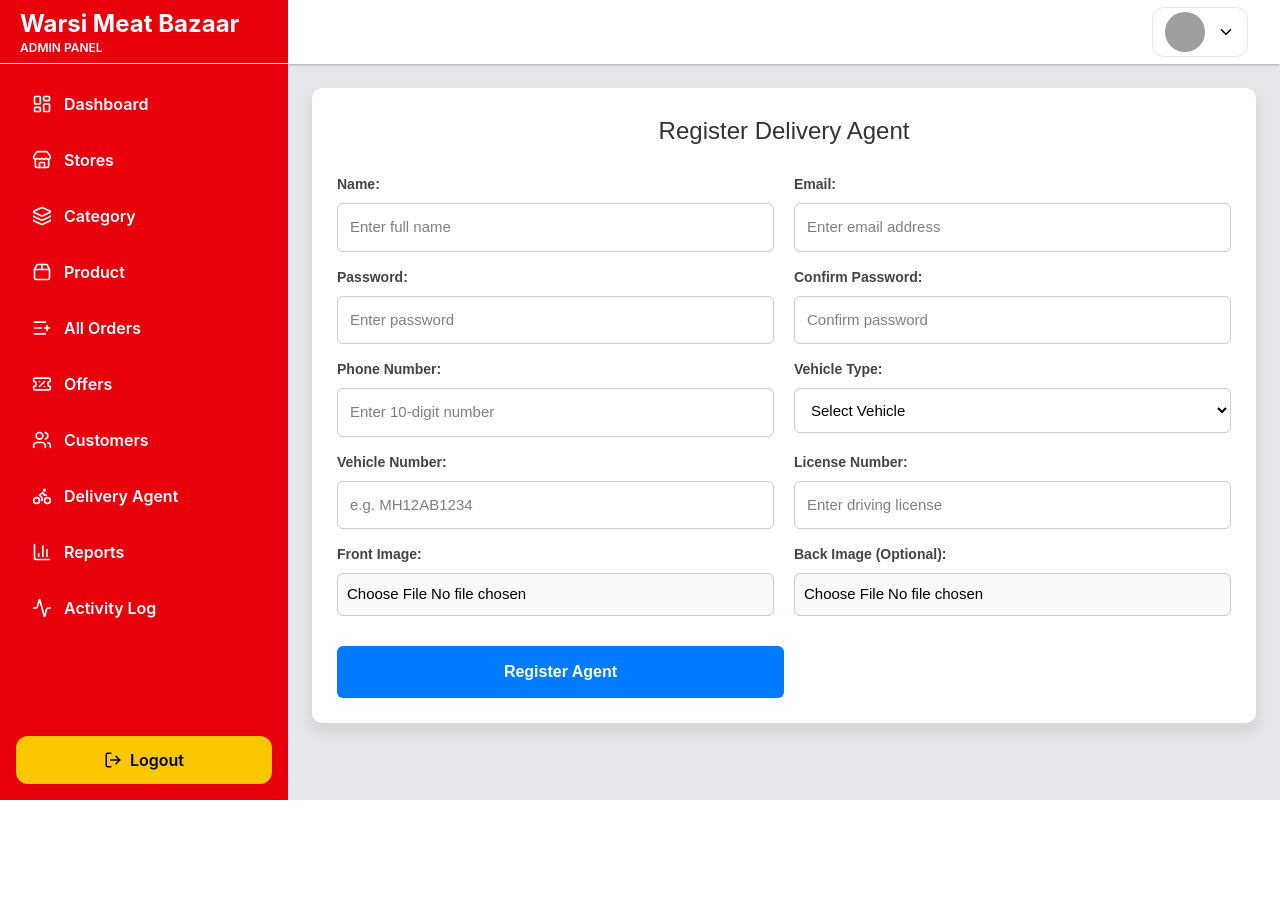
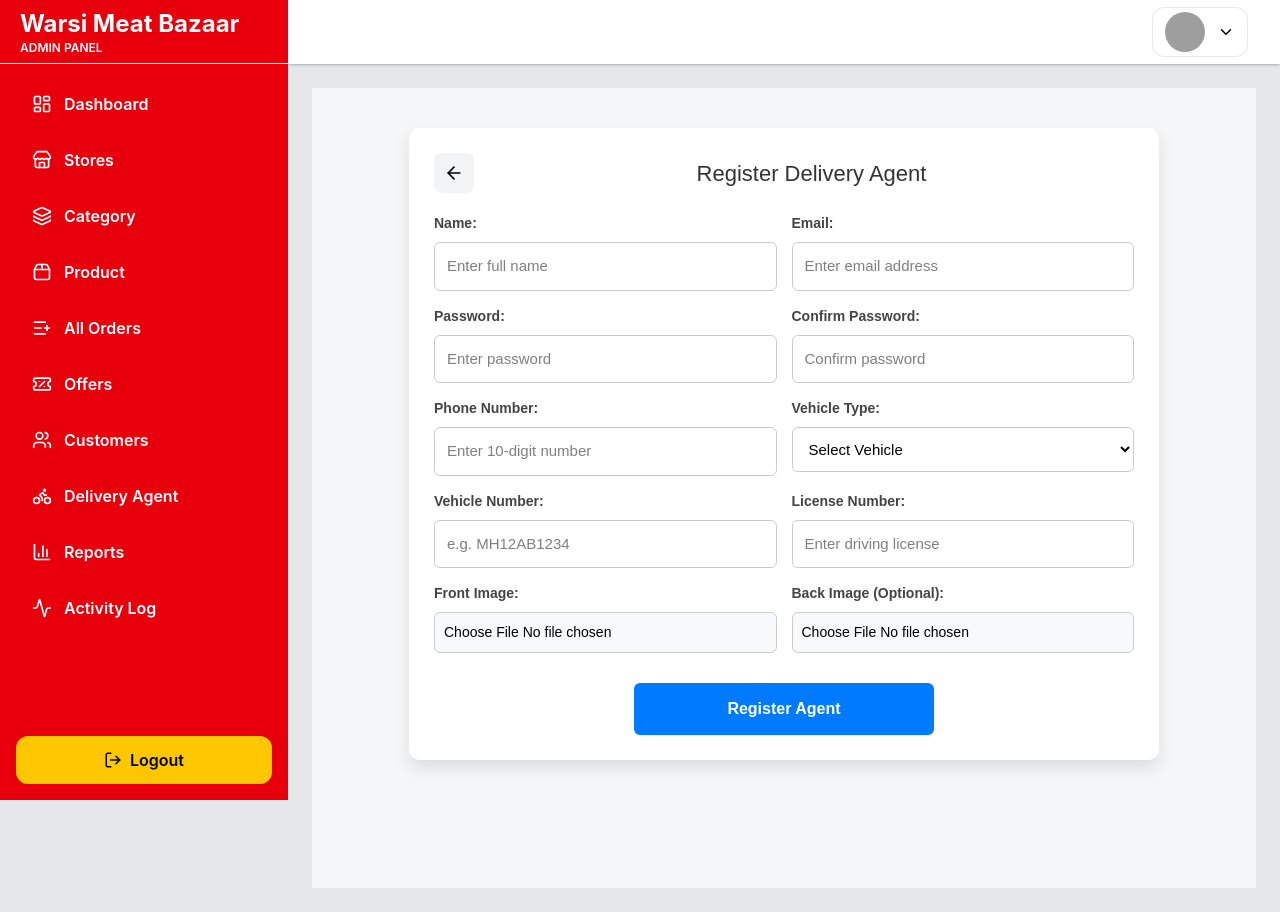
Before and after one commit to 1008pawan/warsi-meat-bazaar, a React (Vite) app: page /admin/register-delivery-agent in a window 1280 px wide. Before the commit the page ends 800 px from the top, so only its background shows below. Built offline with nearby package versions, Linux system fonts and the light colour scheme; grey boxes are pictures that could not be loaded.

Commit message:
registerda

```diff
--- a/src/admin/pages/ManageDeliveryAgent/RegisterDeliveryAgent.jsx
+++ b/src/admin/pages/ManageDeliveryAgent/RegisterDeliveryAgent.jsx
@@ -1,7 +1,10 @@
 import React, { useState } from 'react';
 import { useRegisterAgent } from "../../../hooks/useRegisterAgent";
+import { useNavigate } from 'react-router-dom';
+import { ArrowLeft } from 'lucide-react'; // Added missing import
 
 const RegisterDeliveryAgent = () => {
+  const navigate = useNavigate();
 
   const [formData, setFormData] = useState({
     name: '',
@@ -19,7 +22,6 @@
   const [message, setMessage] = useState({ text: '', type: '' });
   const { mutate, isPending } = useRegisterAgent();
 
-
   const handleChange = (e) => {
     const { name, value } = e.target;
     setFormData(prevState => ({
@@ -27,7 +29,6 @@
       [name]: value
     }));
   };
-
 
   const handleFileChange = (e) => {
     const { name, files } = e.target;
@@ -46,7 +47,6 @@
       return;
     }
 
-
     const payload = new FormData();
     payload.append('name', formData.name);
     payload.append('email', formData.email);
@@ -57,14 +57,12 @@
     payload.append('vehicle_number', formData.vehicle_number);
     payload.append('license_number', formData.license_number);
 
-
     if (formData.front_image) {
       payload.append('front_image', formData.front_image);
     }
     if (formData.back_image) {
       payload.append('back_image', formData.back_image);
     }
-
 
     mutate(payload, {
       onSuccess: (data) => {
@@ -77,10 +75,20 @@
   };
 
   const styles = {
+    wrapper: {
+      width: '100%',
+      minHeight: '100vh',
+      backgroundColor: '#f4f6f8',
+      padding: '20px',
+      boxSizing: 'border-box',
+      display: 'flex',
+      justifyContent: 'center',
+      alignItems: 'flex-start'
+    },
     container: {
       width: '100%',
-      // maxWidth: '700px',
-      // margin: '40px auto',
+      maxWidth: '750px',
+      margin: '20px auto',
       padding: '25px',
       backgroundColor: '#ffffff',
       borderRadius: '10px',
@@ -88,11 +96,30 @@
       boxSizing: 'border-box',
       fontFamily: 'Arial, sans-serif'
     },
+    headerWrapper: {
+      display: 'flex',
+      alignItems: 'center',
+      marginBottom: '20px',
+      gap: '15px'
+    },
+    backButton: {
+      width: '40px',
+      height: '40px',
+      borderRadius: '8px',
+      backgroundColor: '#f1f3f5',
+      display: 'flex',
+      alignItems: 'center',
+      justifyContent: 'center',
+      cursor: 'pointer',
+      border: 'none',
+      transition: 'background-color 0.2s'
+    },
     title: {
-      textAlign: 'center',
-      marginBottom: '25px',
+      margin: 0,
       color: '#333',
-      fontSize: '24px'
+      fontSize: '22px',
+      flexGrow: 1,
+      textAlign: 'center'
     },
     formGroup: {
       display: 'flex',
@@ -113,7 +140,8 @@
       boxSizing: 'border-box',
       fontSize: '15px',
       outline: 'none',
-      transition: 'border-color 0.3s'
+      transition: 'border-color 0.3s',
+      backgroundColor: '#fff'
     },
     fileInput: {
       width: '100%',
@@ -121,13 +149,18 @@
       borderRadius: '6px',
       border: '1px solid #ccc',
       boxSizing: 'border-box',
-      fontSize: '15px',
+      fontSize: '14px',
       backgroundColor: '#f8f9fa'
     },
+    buttonContainer: {
+      display: 'flex',
+      justifyContent: 'center',
+      width: '100%'
+    },
     button: {
-      width: '50%',
+      width: '100%',
+      maxWidth: '300px',
       padding: '14px',
-      margin: '20px auto 0',
       backgroundColor: isPending ? '#6c757d' : '#007BFF',
       color: 'white',
       border: 'none',
@@ -151,17 +184,29 @@
     row: {
       display: 'flex',
       flexWrap: 'wrap',
-      gap: '20px'
+      gap: '15px'
     },
     col: {
-      flex: '1 1 300px',
+      flex: '1 1 280px',
       boxSizing: 'border-box'
     }
   };
 
   return (
+    <div style={styles.wrapper}>
       <div style={styles.container}>
+
+        <div style={styles.headerWrapper}>
+          <button
+            type="button"
+            onClick={() => navigate(-1)}
+            style={styles.backButton}
+            title="Go Back"
+          >
+            <ArrowLeft size={20} />
+          </button>
           <h2 style={styles.title}>Register Delivery Agent</h2>
+        </div>
 
         {message.text && <div style={styles.message}>{message.text}</div>}
 
@@ -236,12 +281,10 @@
             </div>
           </div>
 
-        {/* Naye Image Upload Fields */}
           <div style={styles.row}>
             <div style={styles.col}>
               <div style={styles.formGroup}>
                 <label style={styles.label}>Front Image:</label>
-              {/* Note: onChange me handleFileChange ka use kiya hai */}
                 <input type="file" accept="image/*" name="front_image" onChange={handleFileChange} required style={styles.fileInput} />
               </div>
             </div>
@@ -254,11 +297,14 @@
             </div>
           </div>
 
+          <div style={styles.buttonContainer}>
             <button type="submit" disabled={isPending} style={styles.button}>
               {isPending ? 'Registering...' : 'Register Agent'}
             </button>
+          </div>
 
         </form>
+      </div>
     </div>
   );
 };
--- a/src/admin/ui/DashboardListDetails.jsx
+++ b/src/admin/ui/DashboardListDetails.jsx
@@ -8,11 +8,11 @@
     <div className="fixed inset-0 z-50 bg-black/60 backdrop-blur-sm flex items-center justify-center p-4">
       <div className="bg-white w-full max-w-6xl max-h-[92vh] rounded-3xl overflow-hidden shadow-2xl">
         {/* Header */}
-        <div className="sticky top-0 z-20 bg-white border-b border-zinc-300 px-8 py-5 flex items-center justify-between">
+        <div className="sticky top-0 z-20 bg-red-500 border-b border-zinc-300 px-8 py-5 flex items-center justify-between">
           <div>
-            <h2 className="text-2xl font-bold text-gray-800">Order Details</h2>
+            <h2 className="text-2xl font-bold text-white">Order Details</h2>
 
-            <p className="text-gray-500 mt-1">{order.order_number}</p>
+            <p className="text-white mt-1">{order.order_number}</p>
           </div>
 
           <div className="flex items-center gap-4">
@@ -20,9 +20,9 @@
               className={`px-4 py-1 rounded-full text-sm font-semibold capitalize
               ${
                 order.status === "delivered"
-                  ? "bg-green-100 text-green-700"
+                 ? "bg-yellow-400 text-black-700"
                   : order.status === "pending"
-                    ? "bg-yellow-100 text-yellow-700"
+                    ?"bg-green-100 text-green-700"
                     : "bg-red-100 text-red-700"
               }`}
             >
@@ -31,7 +31,7 @@
 
             <button
               onClick={onClose}
-              className="rounded-xl p-2 hover:bg-gray-100 cursor-pointer"
+              className="rounded-xl p-2 bg-white hover:bg-gray-300 cursor-pointer"
             >
               <X size={22} />
             </button>
@@ -91,18 +91,18 @@
 
               <Info label="Store ID" value={order.store_id} />
 
-              <Info
+              {/* <Info
                 label="Delivery Agent ID"
                 value={order.delivery_agent_id || "-"}
-              />
+              /> */}
 
-              <Info label="Offer ID" value={order.offer_id || "-"} />
+              {/* <Info label="Offer ID" value={order.offer_id || "-"} /> */}
 
-              <Info label="Referral ID" value={order.referral_id || "-"} />
+              {/* <Info label="Referral ID" value={order.referral_id || "-"} /> */}
 
-              <Info label="Notes" value={order.notes || "-"} />
+              {/* <Info label="Notes" value={order.notes || "-"} /> */}
 
-              <Info label="Delivered OTP" value={order.delivered_otp || "-"} />
+              {/* <Info label="Delivered OTP" value={order.delivered_otp || "-"} /> */}
 
               <Info label="Delivered At" value={order.delivered_at || "-"} />
 
@@ -305,13 +305,13 @@
           {/* Products */}
 
           <section>
-            <h3 className="text-xl font-bold border-l-4 border-pink-600 pl-3 mb-5">
+            <h3 className="text-xl font-bold border-l-4 border-red-500 pl-3 mb-5">
               Ordered Products
             </h3>
 
             <div className="overflow-x-auto rounded-2xl border border-zinc-300 bg-white shadow-md">
               <table className="min-w-full">
-                <thead className="bg-blue-600 text-white">
+                <thead className="bg-red-500 text-white">
                   <tr>
                     <th className="px-5 py-4 text-left">Product</th>
                     <th className="px-5 py-4 text-left">Price</th>
@@ -352,13 +352,13 @@
             </h3>
 
             {order.delivery_agent ? (
-              <>
+              <div className="grid md:grid-cols-3 gap-31">
                 <Info label="Name" value={order.delivery_agent.name} />
 
                 <Info label="Phone" value={order.delivery_agent.phone} />
 
                 <Info label="Status" value={order.delivery_agent.status} />
-              </>
+              </div>
             ) : (
               <div className="text-gray-500">Delivery Agent Not Assigned</div>
             )}
```
Also changed, not shown: src/admin/pages/AllOrders.jsx (+48 -110 lines). Lines whose indentation alone changed are shown as unchanged.
